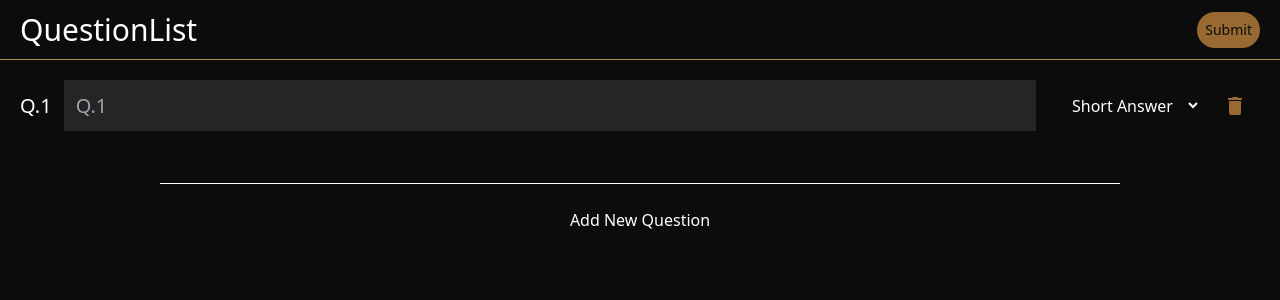
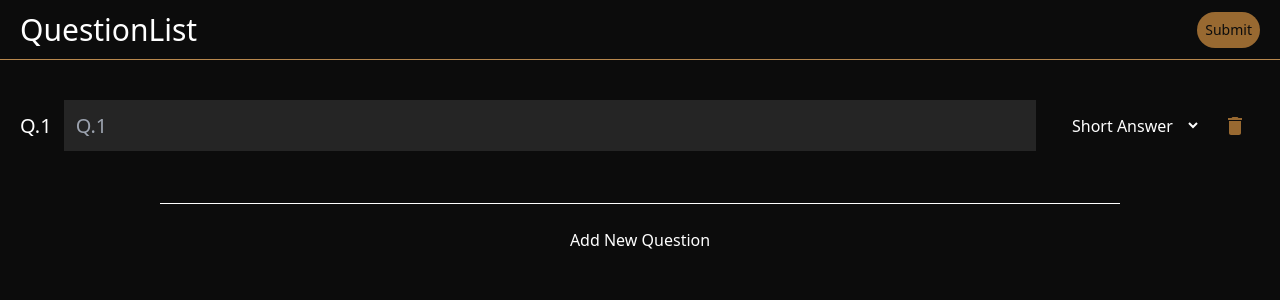
Before and after one commit to Abhin4vKumar/infollion-task-1, a React (Create React App) app: page / in a window 1280 px wide. Both pictures are taken after a click on the button "Add New Question". Shown: the top 300 px of the page. Built offline with nearby package versions, Linux system fonts and the light colour scheme.

Commit message:
Fixed some CSS

```diff
--- a/src/App.jsx
+++ b/src/App.jsx
@@ -80,7 +80,7 @@ function App() {
         {/* Root Level Questions */}
         {rootQuestions && rootQuestions.length === 0 ? <p className="w-full h-[50px] flex items-center justify-center text-lg">No Questions Available</p>:<></>}
         {rootQuestions && rootQuestions.length ?
-        <Reorder.Group values={rootQuestions} onReorder={setRootQuestions}>
+        <Reorder.Group values={rootQuestions} onReorder={setRootQuestions} className="flex flex-col gap-5 mt-5">
           {rootQuestions.map(renderQuestions)}
         </Reorder.Group>
         : <></>}
--- a/src/components/Question.jsx
+++ b/src/components/Question.jsx
@@ -124,7 +124,7 @@ const Question = (params) => {
             <div>
                 {childrenState && childrenState.length > 0 ?
                     <div  className="flex flex-col gap-5">
-                        <Reorder.Group values={childrenState} onReorder={setChildrenState}>
+                        <Reorder.Group values={childrenState} onReorder={setChildrenState} className="flex flex-col gap-5">
                             {childrenState.map(renderChildren)}
                         </Reorder.Group>
                     </div>
```
